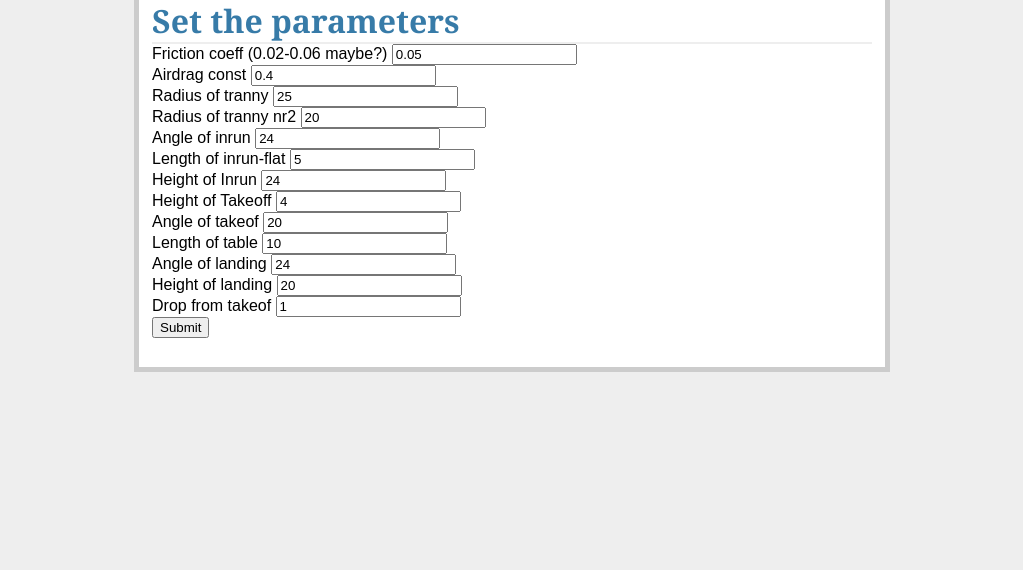
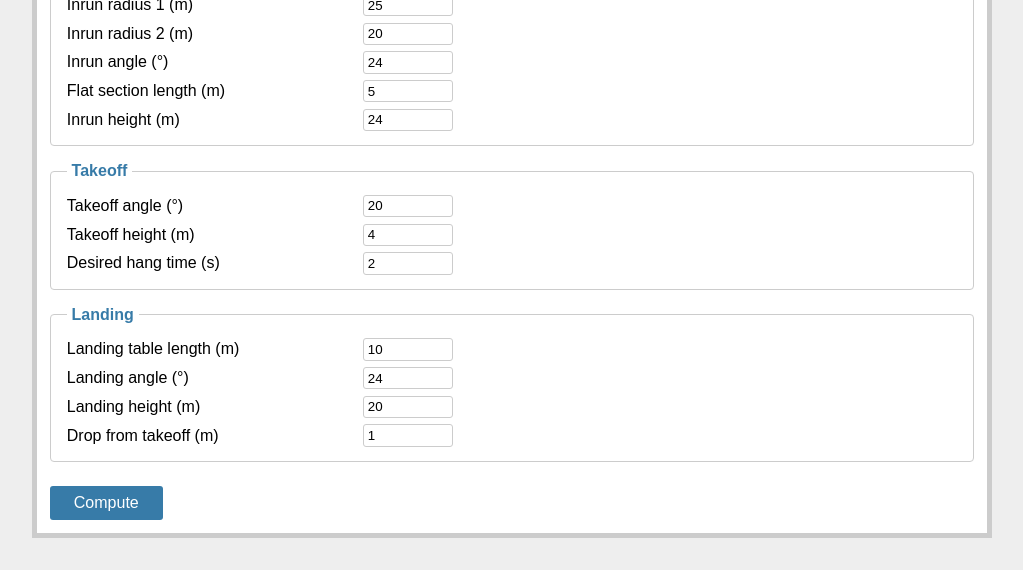
Before and after one commit to tujuojal/jumpcomput, a Flask app: page / in a window 1280 px wide. Shown: the part 1015-1585 px from the top of the page, without its empty margins (128-1151 px from the left). Before the commit the page ends 1387 px from the top, so only its background shows below. Run offline with Flask 3, Linux system fonts and the light colour scheme.

Commit message:
Improve UI and visualization
- Add axis labels, title, grid, and larger figure size (10x6) to plots
- Fix duplicate 'kicker' legend label for landing zone (now 'Landing zone')
- Add '±10% uncertainty' legend entry for green band
- Group form fields into Inrun / Takeoff / Landing fieldsets
- Add units to all form field labels (m, °, s)
- Add desitime field to both form templates
- Show per-field validation errors inline
- Add <meta viewport> and proper HTML structure to both templates
- Fix completed_template loading non-existent default.css → style.css
- Style submit button (.btn) and form layout in CSS
- Remove debug print() statements from plot routes

https://claude.ai/code/session_01U4pQJQSQU6mykqANdNFAYb

```diff
--- a/app.py
+++ b/app.py
@@ -32,134 +32,177 @@ from matplotlib.figure import Figure
 ############################################################
 
 class Data(Form):
-    friction   = FloatField('Friction coeff (0.02-0.06 maybe?)', default=0.05,
+    friction   = FloatField('Friction coeff (0.02–0.06)',  default=0.05,
                             validators=[NumberRange(min=0.0,  max=0.5,   message='friction must be 0–0.5')])
-    airdrag    = FloatField('Airdrag const',         default=0.4,
+    airdrag    = FloatField('Air drag const',              default=0.4,
                             validators=[NumberRange(min=0.0,  max=5.0,   message='airdrag must be 0–5')])
-    radius     = FloatField('Radius of tranny',      default=25,
+    radius     = FloatField('Inrun radius 1 (m)',          default=25,
                             validators=[NumberRange(min=1.0,  max=200.0, message='radius must be 1–200 m')])
-    radius2    = FloatField('Radius of tranny nr2',  default=20,
+    radius2    = FloatField('Inrun radius 2 (m)',          default=20,
                             validators=[NumberRange(min=1.0,  max=200.0, message='radius2 must be 1–200 m')])
-    angle      = FloatField('Angle of inrun',        default=24,
-                            validators=[NumberRange(min=0.0,  max=89.0,  message='angle must be 0–89 deg')])
-    takeangle  = FloatField('Angle of takeof',       default=20,
-                            validators=[NumberRange(min=0.0,  max=89.0,  message='takeangle must be 0–89 deg')])
-    flat       = FloatField('Length of inrun-flat',  default=5,
+    angle      = FloatField('Inrun angle (°)',             default=24,
+                            validators=[NumberRange(min=0.0,  max=89.0,  message='angle must be 0–89°')])
+    takeangle  = FloatField('Takeoff angle (°)',           default=20,
+                            validators=[NumberRange(min=0.0,  max=89.0,  message='takeangle must be 0–89°')])
+    flat       = FloatField('Flat section length (m)',     default=5,
                             validators=[NumberRange(min=0.0,  max=100.0, message='flat must be 0–100 m')])
-    height     = FloatField('Height of Inrun',       default=24,
+    height     = FloatField('Inrun height (m)',            default=24,
                             validators=[NumberRange(min=0.0,  max=200.0, message='height must be 0–200 m')])
-    takeheight = FloatField('Height of Takeoff',     default=4,
+    takeheight = FloatField('Takeoff height (m)',          default=4,
                             validators=[NumberRange(min=0.0,  max=50.0,  message='takeheight must be 0–50 m')])
-    desitime   = FloatField('Hangtime',              default=2,
+    desitime   = FloatField('Desired hang time (s)',       default=2,
                             validators=[NumberRange(min=0.0,  max=20.0,  message='desitime must be 0–20 s')])
-    landlength = FloatField('Length of table',       default=10,
+    landlength = FloatField('Landing table length (m)',    default=10,
                             validators=[NumberRange(min=0.0,  max=100.0, message='landlength must be 0–100 m')])
-    landangle  = FloatField('Angle of landing',      default=24,
-                            validators=[NumberRange(min=0.1,  max=89.0,  message='landangle must be 0.1–89 deg')])
-    landheight = FloatField('Height of landing',     default=20,
+    landangle  = FloatField('Landing angle (°)',           default=24,
+                            validators=[NumberRange(min=0.1,  max=89.0,  message='landangle must be 0.1–89°')])
+    landheight = FloatField('Landing height (m)',          default=20,
                             validators=[NumberRange(min=0.0,  max=200.0, message='landheight must be 0–200 m')])
-    landdrop   = FloatField('Drop from takeof',      default=1,
+    landdrop   = FloatField('Drop from takeoff (m)',       default=1,
                             validators=[NumberRange(min=0.0,  max=50.0,  message='landdrop must be 0–50 m')])
 
 ###########################################################
 ## Templates for the html as filled and so ##
 ###########################################################
 
-template_form = """
+template_form = """<!doctype html>
+<html>
+<head>
+  <meta charset="utf-8">
+  <meta name="viewport" content="width=device-width, initial-scale=1">
+  <title>Kicker Computatio</title>
+  <link rel=stylesheet type=text/css href="{{ url_for('static', filename='style.css') }}">
+</head>
+<body>
+<div class=page>
+  <h1>Kicker Computatio</h1>
+  <p>Physics simulation for ski/snowboard kickers. The green band shows ±10% uncertainty in friction and air drag.
+  Air resistance is quadratic in speed; default coefficient matches
+  <a href="http://biomekanikk.nih.no/xchandbook/ski4.html">wind-tunnel tests for cross-country skiers</a>.
+  More info at <a href="http://users.jyu.fi/~tujuojal/harrasteosio.html">my website</a>.</p>
+  <div class=img>
+    <img src="{{ url_for('plot') }}" width="100%" alt="Default simulation plot">
+  </div>
 
-<title>Computatio</title>
+  <h2>Set the parameters</h2>
+  <form method="POST" action="/">
+    <input type="hidden" name="_csrf_token" value="{{ csrf_token }}">
 
-<link rel=stylesheet type=text/css href="{{ url_for('static', filename='style.css') }}">
-<div class=page>
-  <h1>Computatio</h1>
+    <fieldset>
+      <legend>Inrun</legend>
+      <div class=field>{{ form.friction.label }} {{ form.friction() }}
+        {% for e in form.friction.errors %}<span class=error> {{ e }}</span>{% endfor %}</div>
+      <div class=field>{{ form.airdrag.label }} {{ form.airdrag() }}
+        {% for e in form.airdrag.errors %}<span class=error> {{ e }}</span>{% endfor %}</div>
+      <div class=field>{{ form.radius.label }} {{ form.radius() }}
+        {% for e in form.radius.errors %}<span class=error> {{ e }}</span>{% endfor %}</div>
+      <div class=field>{{ form.radius2.label }} {{ form.radius2() }}
+        {% for e in form.radius2.errors %}<span class=error> {{ e }}</span>{% endfor %}</div>
+      <div class=field>{{ form.angle.label }} {{ form.angle() }}
+        {% for e in form.angle.errors %}<span class=error> {{ e }}</span>{% endfor %}</div>
+      <div class=field>{{ form.flat.label }} {{ form.flat() }}
+        {% for e in form.flat.errors %}<span class=error> {{ e }}</span>{% endfor %}</div>
+      <div class=field>{{ form.height.label }} {{ form.height() }}
+        {% for e in form.height.errors %}<span class=error> {{ e }}</span>{% endfor %}</div>
+    </fieldset>
 
-  <p> This is a testsite for computations for kickers. Updates are coming.... </p>
-  <p> Dec19/2013 -- Now added extra flightpaths to indicate mistake in airdrag coefficient and friction coefficient
-  up to 10%. Maybe this helps to understand the uncertainty of the result.</p>
-  <p> Apr11/2014 -- Just for a change now, this uses the scipy.integrate.odeint to solve the ode </p>
-  <p> Friction is taken into account by multiplying the support force by friction coefficient, the inrun is being drawn as
-  the path determined by the forces which are determined by the parameters. So, in principle you should be able to see the
-  numerical error when it is big. </p>
-  <p> Airresistance is quadratic wrt speed, default coefficient is set to correspond some windtunnel tests for crosscountry
-  <a href = "http://biomekanikk.nih.no/xchandbook/ski4.html"> skiers! </a> </p>
-  <p>See
-  <a href="http://users.jyu.fi/~tujuojal/harrasteosio.html"> my website </a> and info there about this project.
-  </p>
-    <div class=img>
-        <img src="{{ url_for('plot') }}" height="80%" width="100%" alt="Wait... computing in process...">
-    </div>
+    <fieldset>
+      <legend>Takeoff</legend>
+      <div class=field>{{ form.takeangle.label }} {{ form.takeangle() }}
+        {% for e in form.takeangle.errors %}<span class=error> {{ e }}</span>{% endfor %}</div>
+      <div class=field>{{ form.takeheight.label }} {{ form.takeheight() }}
+        {% for e in form.takeheight.errors %}<span class=error> {{ e }}</span>{% endfor %}</div>
+      <div class=field>{{ form.desitime.label }} {{ form.desitime() }}
+        {% for e in form.desitime.errors %}<span class=error> {{ e }}</span>{% endfor %}</div>
+    </fieldset>
 
-{% block content %}
-<h1>Set the parameters</h1>
+    <fieldset>
+      <legend>Landing</legend>
+      <div class=field>{{ form.landlength.label }} {{ form.landlength() }}
+        {% for e in form.landlength.errors %}<span class=error> {{ e }}</span>{% endfor %}</div>
+      <div class=field>{{ form.landangle.label }} {{ form.landangle() }}
+        {% for e in form.landangle.errors %}<span class=error> {{ e }}</span>{% endfor %}</div>
+      <div class=field>{{ form.landheight.label }} {{ form.landheight() }}
+        {% for e in form.landheight.errors %}<span class=error> {{ e }}</span>{% endfor %}</div>
+      <div class=field>{{ form.landdrop.label }} {{ form.landdrop() }}
+        {% for e in form.landdrop.errors %}<span class=error> {{ e }}</span>{% endfor %}</div>
+    </fieldset>
 
-<form method="POST" action="/">
-    <input type="hidden" name="_csrf_token" value="{{ csrf_token }}">
-    <div>{{ form.friction.label }} {{ form.friction() }}</div>
-    <div>{{ form.airdrag.label }} {{ form.airdrag() }}</div>
-    <div>{{ form.radius.label }} {{ form.radius() }}</div>
-    <div>{{ form.radius2.label }} {{ form.radius2() }}</div>
-    <div>{{ form.angle.label }} {{ form.angle() }}</div>
-    <div>{{ form.flat.label }} {{ form.flat() }} </div>
-    <div>{{ form.height.label }} {{ form.height() }} </div>
-    <div>{{ form.takeheight.label }} {{ form.takeheight() }} </div>
-    <div>{{ form.takeangle.label }} {{ form.takeangle() }} </div>
-    <div>{{ form.landlength.label }} {{ form.landlength() }} </div>
-    <div>{{ form.landangle.label }} {{ form.landangle() }} </div>
-    <div>{{ form.landheight.label }} {{ form.landheight() }} </div>
-    <div>{{ form.landdrop.label }} {{ form.landdrop() }} </div>
-    <button type="submit" class="btn">Submit</button>
-</form>
-
-{% endblock %}
-
+    <button type="submit" class="btn">Compute</button>
+  </form>
+</div>
+</body>
+</html>
 """
 
 #########################################################
 ## and the other template... ##
 #########################################################
 
-completed_template = """
+completed_template = """<!doctype html>
+<html>
+<head>
+  <meta charset="utf-8">
+  <meta name="viewport" content="width=device-width, initial-scale=1">
+  <title>Kicker Computatio — Results</title>
+  <link rel=stylesheet type=text/css href="{{ url_for('static', filename='style.css') }}">
+</head>
+<body>
+<div class=page>
+  <h1>Kicker Computatio</h1>
+  <div class=img>
+    <img src="{{ url_for('replot') }}" width="100%" alt="Simulation result plot">
+  </div>
 
-<title>Computatio</title>
+  <h2>Adjust parameters</h2>
+  <form method="POST" action="/">
+    <input type="hidden" name="_csrf_token" value="{{ csrf_token }}">
 
-<link rel=stylesheet type=text/css href="{{ url_for('static', filename='default.css') }}">
+    <fieldset>
+      <legend>Inrun</legend>
+      <div class=field>{{ form.friction.label }} {{ form.friction() }}
+        {% for e in form.friction.errors %}<span class=error> {{ e }}</span>{% endfor %}</div>
+      <div class=field>{{ form.airdrag.label }} {{ form.airdrag() }}
+        {% for e in form.airdrag.errors %}<span class=error> {{ e }}</span>{% endfor %}</div>
+      <div class=field>{{ form.radius.label }} {{ form.radius() }}
+        {% for e in form.radius.errors %}<span class=error> {{ e }}</span>{% endfor %}</div>
+      <div class=field>{{ form.radius2.label }} {{ form.radius2() }}
+        {% for e in form.radius2.errors %}<span class=error> {{ e }}</span>{% endfor %}</div>
+      <div class=field>{{ form.angle.label }} {{ form.angle() }}
+        {% for e in form.angle.errors %}<span class=error> {{ e }}</span>{% endfor %}</div>
+      <div class=field>{{ form.flat.label }} {{ form.flat() }}
+        {% for e in form.flat.errors %}<span class=error> {{ e }}</span>{% endfor %}</div>
+      <div class=field>{{ form.height.label }} {{ form.height() }}
+        {% for e in form.height.errors %}<span class=error> {{ e }}</span>{% endfor %}</div>
+    </fieldset>
 
-  <p> This is a testsite for computations for kickers. Updates are coming.... </p>
-  <p> Dec19/2013 -- Now added extra flightpaths to indicate mistake in airdrag coefficient and friction coefficient
-  up to 10%. Maybe this helps to understand the uncertainty of the result.</p>
-  <p> Friction is taken into account by multiplying the support force by friction coefficient, the inrun is being drawn as
-  the path determined by the forces which are determined by the parameters. So, in principle you should be able to see the
-  numerical error when it is big. </p>
-  <p> Airresistance is quadratic wrt speed, coefficient is set to correspond some windtunnel tests for crosscountry
-  <a href = "http://biomekanikk.nih.no/xchandbook/ski4.html"> skiers! </a> </p>
-  <p>See
-  <a href="http://users.jyu.fi/~tujuojal/harrasteosio.html"> my website </a> and info there about this project.
-  </p>
-    <div class=img>
-        <img src="{{ url_for('replot') }}" height="80%" width="100%" alt="Computing in process... Wait.. wait...">
-    </div>
+    <fieldset>
+      <legend>Takeoff</legend>
+      <div class=field>{{ form.takeangle.label }} {{ form.takeangle() }}
+        {% for e in form.takeangle.errors %}<span class=error> {{ e }}</span>{% endfor %}</div>
+      <div class=field>{{ form.takeheight.label }} {{ form.takeheight() }}
+        {% for e in form.takeheight.errors %}<span class=error> {{ e }}</span>{% endfor %}</div>
+      <div class=field>{{ form.desitime.label }} {{ form.desitime() }}
+        {% for e in form.desitime.errors %}<span class=error> {{ e }}</span>{% endfor %}</div>
+    </fieldset>
 
-{% block content %}
-<h1>Data selected</h1>
-<form method="POST" action="/">
-    <input type="hidden" name="_csrf_token" value="{{ csrf_token }}">
-    <div>{{ form.friction.label }} {{ form.friction() }} {{ form.friction.data }}</div>
-    <div>{{ form.airdrag.label }} {{ form.airdrag() }} {{ form.airdrag.data }}</div>
-    <div>{{ form.radius.label }} {{ form.radius() }} {{ form.radius.data }}</div>
-    <div>{{ form.radius2.label }} {{ form.radius2() }} {{ form.radius2.data }}</div>
-    <div>{{ form.angle.label }} {{ form.angle() }} {{ form.angle.data }}</div>
-    <div>{{ form.takeangle.label }} {{ form.takeangle() }} {{ form.takeangle.data }}</div>
-    <div>{{ form.flat.label }} {{ form.flat() }} {{ form.flat.data }}</div>
-    <div>{{ form.height.label }} {{ form.height() }} {{ form.height.data }}</div>
-    <div>{{ form.takeheight.label }} {{ form.takeheight() }} {{ form.takeheight.data }}</div>
-    <div>{{ form.landlength.label }} {{ form.landlength() }} {{ form.landlength.data }}</div>
-    <div>{{ form.landangle.label }} {{ form.landangle() }} {{ form.landangle.data }}</div>
-    <div>{{ form.landheight.label }} {{ form.landheight() }} {{ form.landheight.data }}</div>
-    <div>{{ form.landdrop.label }} {{ form.landdrop() }} {{ form.landdrop.data }}</div>
-    <button type="submit" class="btn">Submit</button>
-    </form>
-{% endblock %}
+    <fieldset>
+      <legend>Landing</legend>
+      <div class=field>{{ form.landlength.label }} {{ form.landlength() }}
+        {% for e in form.landlength.errors %}<span class=error> {{ e }}</span>{% endfor %}</div>
+      <div class=field>{{ form.landangle.label }} {{ form.landangle() }}
+        {% for e in form.landangle.errors %}<span class=error> {{ e }}</span>{% endfor %}</div>
+      <div class=field>{{ form.landheight.label }} {{ form.landheight() }}
+        {% for e in form.landheight.errors %}<span class=error> {{ e }}</span>{% endfor %}</div>
+      <div class=field>{{ form.landdrop.label }} {{ form.landdrop() }}
+        {% for e in form.landdrop.errors %}<span class=error> {{ e }}</span>{% endfor %}</div>
+    </fieldset>
 
+    <button type="submit" class="btn">Recompute</button>
+  </form>
+</div>
+</body>
+</html>
 """
 
 
@@ -224,7 +267,7 @@ def simple():
 @app.route('/plot.png')
 def plot(angle=24., ylengthstr=24., radius=25., radius2=20., flat=4,
          takeoffAngle=20.*2.*numpy.pi/360., takeoffHeight=4.):
-    fig = Figure()
+    fig = Figure(figsize=(10, 6))
     axis = fig.add_subplot(1, 1, 1)
 
     ir = inrunODE.Inrun()
@@ -252,14 +295,11 @@ def plot(angle=24., ylengthstr=24., radius=25., radius2=20., flat=4,
     alast = land.Land(takeheight=1, length=10, landangle=24, landheight=20,
                       takesx=sxloppu, takesy=syloppu)
     osuma_idx = inter.osuma(lent, alast)
-    print(lent.t[osuma_idx])
-    print("osuma-aika")
 
     xs = lent.sx
     ys = lent.sy
 
-    scatterlist = [[]]
-    for i in lista:
+    for idx, i in enumerate(lista):
         ir2 = inrunODE.Inrun()
         ir2.ylengthstr = ylengthstr
         ir2.runangle = angle * 2. * numpy.pi / 360.
@@ -281,16 +321,19 @@ def plot(angle=24., ylengthstr=24., radius=25., radius2=20., flat=4,
         alast2 = land.Land(takeheight=1, length=10, landangle=24, landheight=20,
                            takesx=ir2.sx[kode2], takesy=ir2.sy[kode2])
         osuma2_idx = inter.osuma(lent2, alast2)
-        print("Osumakohtiaaaa!!")
-        print(osuma2_idx)
 
         xs2 = lent2.sx
         ys2 = lent2.sy
-        axis.plot(xs2[:osuma2_idx+1], ys2[:osuma2_idx+1], color="green", linewidth=1)
+        lbl = "±10% uncertainty" if idx == 0 else "_nolegend_"
+        axis.plot(xs2[:osuma2_idx+1], ys2[:osuma2_idx+1], color="green", linewidth=1, label=lbl)
 
-    axis.plot(xs[:osuma_idx+1], ys[:osuma_idx+1], color="red", linewidth=2, label="flightpath")
-    axis.plot(ir.sx[:kode+1], ir.sy[:kode+1], color="black", linewidth=1, label="kicker")
-    axis.plot(alast.xx, alast.yy, color="black", linewidth=1, label="kicker")
+    axis.plot(xs[:osuma_idx+1], ys[:osuma_idx+1], color="red", linewidth=2, label="Flight path")
+    axis.plot(ir.sx[:kode+1], ir.sy[:kode+1], color="black", linewidth=2, label="Kicker")
+    axis.plot(alast.xx, alast.yy, color="steelblue", linewidth=1.5, label="Landing zone")
+    axis.set_xlabel("Horizontal distance (m)")
+    axis.set_ylabel("Height (m)")
+    axis.set_title("Kicker flight path simulation")
+    axis.grid(True, alpha=0.3)
     axis.legend(loc='upper right')
     canvas = FigureCanvas(fig)
     output = BytesIO()
@@ -322,7 +365,7 @@ def replot():
     landheight = _clamp(fd.get('landheight'), 0.0,  200.0, 20.)
     landdrop   = _clamp(fd.get('landdrop'),   0.0,  50.0,  1.)
 
-    fig = Figure()
+    fig = Figure(figsize=(10, 6))
     axis = fig.add_subplot(1, 1, 1)
 
     ir = inrunODE.Inrun()
@@ -351,17 +394,14 @@ def replot():
                       landheight=landheight, takesx=sxloppu, takesy=syloppu)
     osuma_idx = inter.osuma(lent, alast)
 
-    print("Hang time hang time...!!")
-    print(osuma_idx)
-
     xs = lent.sx
     ys = lent.sy
 
-    axis.plot(xs[:osuma_idx+1], ys[:osuma_idx+1], color="red", linewidth=2, label="flightpath")
-    axis.plot(ir.sx[:kode+1], ir.sy[:kode+1], color="black", linewidth=1, label="kicker")
-    axis.plot(alast.xx, alast.yy, color="black", linewidth=1, label="kicker")
+    axis.plot(xs[:osuma_idx+1], ys[:osuma_idx+1], color="red", linewidth=2, label="Flight path")
+    axis.plot(ir.sx[:kode+1], ir.sy[:kode+1], color="black", linewidth=2, label="Kicker")
+    axis.plot(alast.xx, alast.yy, color="steelblue", linewidth=1.5, label="Landing zone")
 
-    for i in lista:
+    for idx, i in enumerate(lista):
         ir2 = inrunODE.Inrun()
         ir2.ylengthstr = height
         ir2.runangle = angle * 2. * numpy.pi / 360.
@@ -383,13 +423,16 @@ def replot():
         alast2 = land.Land(takeheight=landdrop, length=landlength, landangle=landangle,
                            landheight=landheight, takesx=ir2.sx[kode2], takesy=ir2.sy[kode2])
         osuma2_idx = inter.osuma(lent2, alast2)
-        print("Osumakohtiaaaa!!")
-        print(osuma2_idx)
 
         xs2 = lent2.sx
         ys2 = lent2.sy
-        axis.plot(xs2[:osuma2_idx+1], ys2[:osuma2_idx+1], color="green", linewidth=1)
+        lbl = "±10% uncertainty" if idx == 0 else "_nolegend_"
+        axis.plot(xs2[:osuma2_idx+1], ys2[:osuma2_idx+1], color="green", linewidth=1, label=lbl)
 
+    axis.set_xlabel("Horizontal distance (m)")
+    axis.set_ylabel("Height (m)")
+    axis.set_title("Kicker flight path simulation")
+    axis.grid(True, alpha=0.3)
     axis.legend(loc='upper right')
     canvas = FigureCanvas(fig)
     output = BytesIO()
--- a/static/style.css
+++ b/static/style.css
@@ -4,15 +4,21 @@ h1, h2 { font-family: 'Georgia', serif; margin: 0; }
 h1 { border-bottom: 2px solid #eee; }
 h2 { font-size: 1.2em; }
 
-.page { margin: 2em auto; width: 45em; border: 5px solid #ccc;
-                  padding: 0.8em; background: white; }
-.entries { list-style: none; margin: 0; padding: 0; }
-.entries li { margin: 0.8em 1.2em; }
-.entries li h2 { margin-left: -1em; }
-.add-entry { font-size: 0.9em; border-bottom: 1px solid #ccc; }
-.add-entry dl { font-weight: bold; }
-.metanav { text-align: right; font-size: 0.8em; padding: 0.3em;
-                  margin-bottom: 1em; background: #fafafa; }
-.flash { background: #CEE5F5; padding: 0.5em;
-                  border: 1px solid #AACBE2; }
-.error { background: #F0D6D6; padding: 0.5em; }
+.page { margin: 2em auto; width: 90%; max-width: 60em; border: 5px solid #ccc;
+                  padding: 0.8em; background: white; box-sizing: border-box; }
+
+fieldset { border: 1px solid #ccc; border-radius: 4px; margin: 1em 0; padding: 0.5em 1em; }
+legend { color: #377BA8; font-weight: bold; padding: 0 0.3em; }
+
+.field { margin: 0.4em 0; display: flex; align-items: center; gap: 0.5em; flex-wrap: wrap; }
+.field label { min-width: 18em; }
+.field input { width: 6em; padding: 0.2em 0.3em; border: 1px solid #ccc; border-radius: 3px; }
+
+.btn { background: #377BA8; color: white; border: none; padding: 0.5em 1.5em;
+       font-size: 1em; cursor: pointer; border-radius: 3px; margin-top: 0.5em; }
+.btn:hover { background: #285f82; }
+
+.img { margin: 1em 0; }
+
+.flash { background: #CEE5F5; padding: 0.5em; border: 1px solid #AACBE2; }
+.error { color: #c0392b; font-size: 0.9em; }
```
